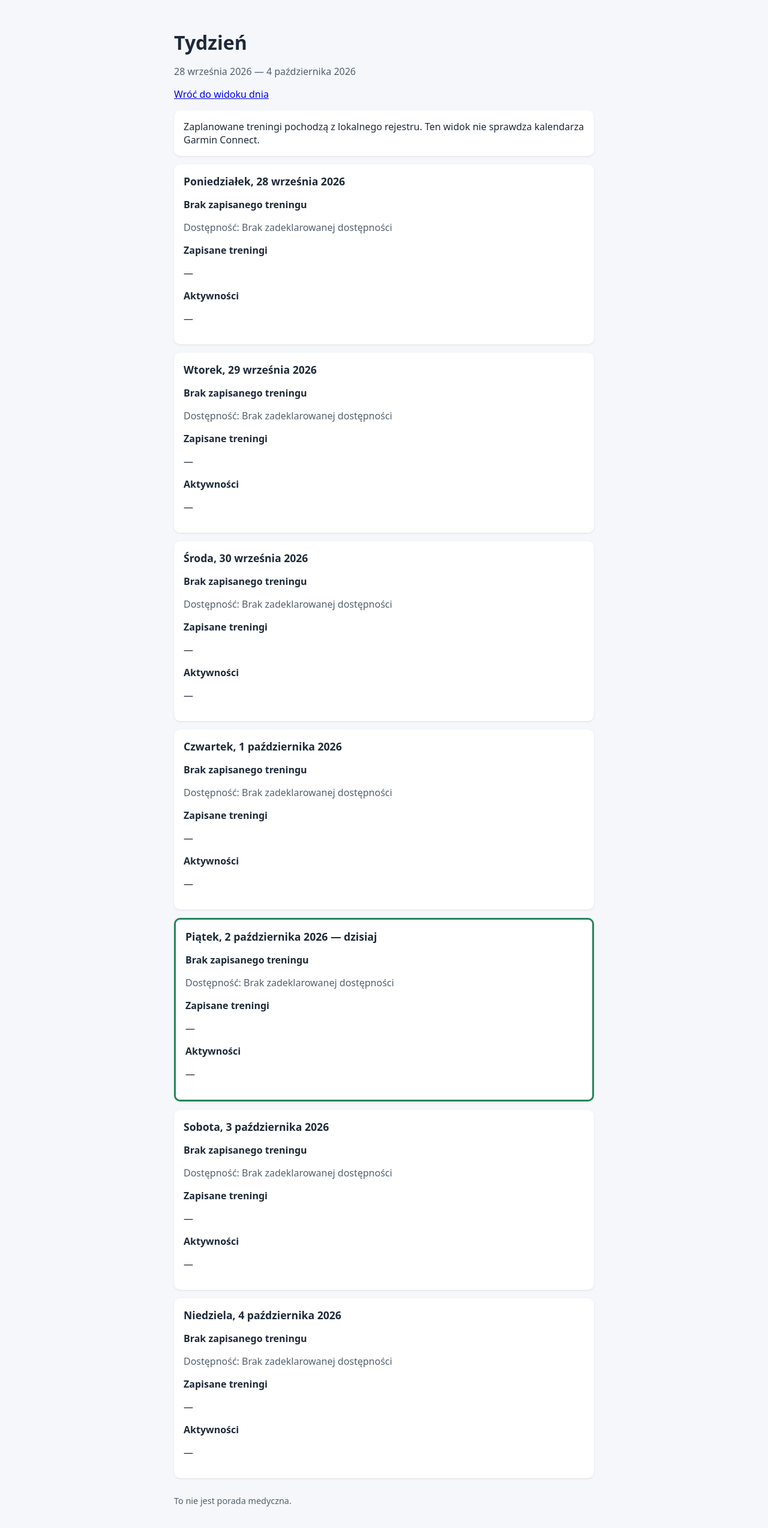
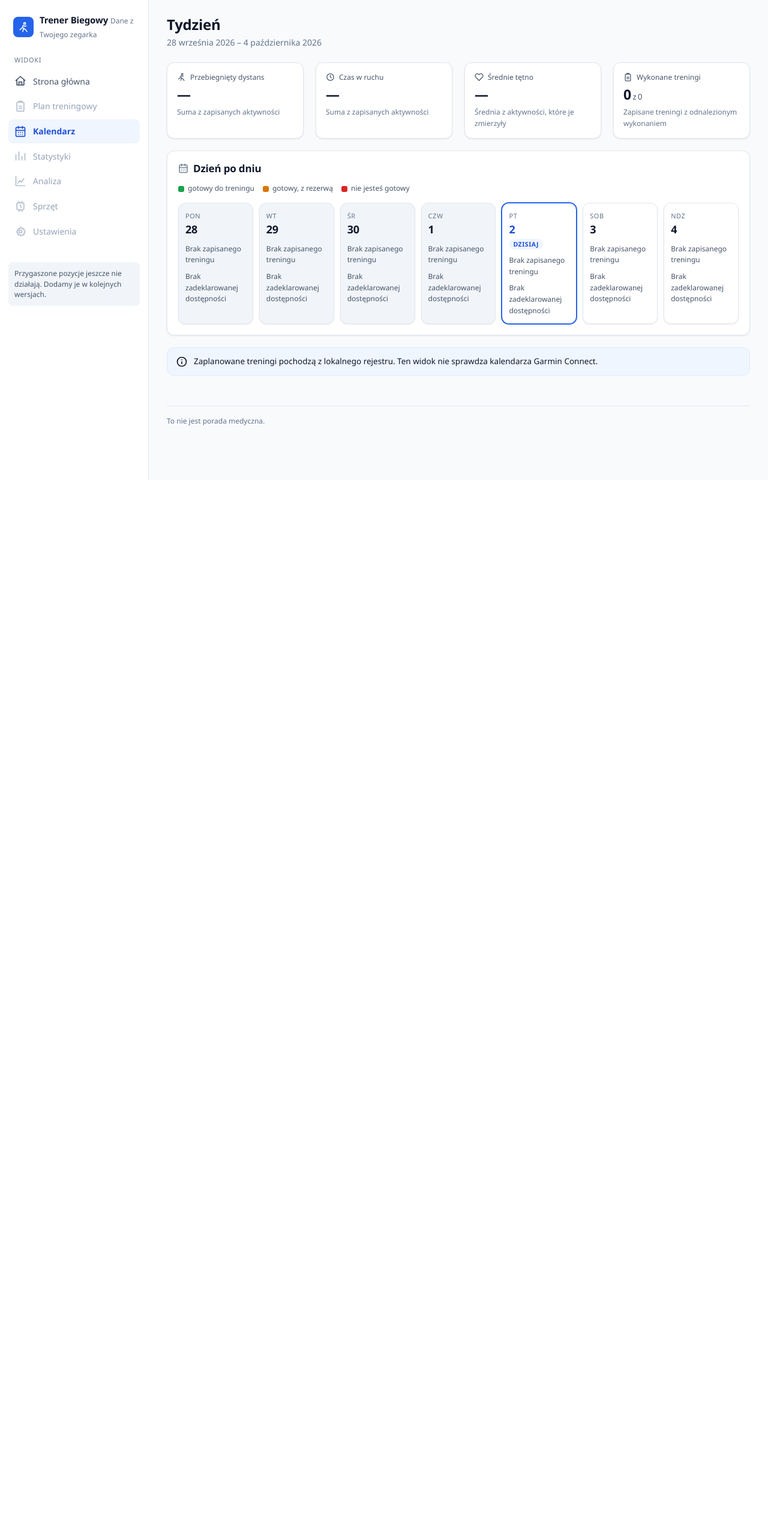
Before and after one commit to mdanielak/TrenerBiegowyAI, a FastAPI app: page /week in a window 1280 px wide. Shown: the whole page at 60% size. After the commit the page ends 800 px from the top, so only its background shows below. Run offline with FastAPI, Linux system fonts and the light colour scheme.

Commit message:
Rebuild week and job views on light theme UI shell
Week view gains per-day readiness badges, a server-rendered readiness chart and summary tiles. Job view now extends the shared shell. Fixes two muted-text contrast failures on the alt surface.

```diff
--- a/api/main.py
+++ b/api/main.py
@@ -79,6 +79,14 @@ _TREND_LABELS = {
 _RING_RADIUS = 52
 _RING_STROKE = 11
 _RING_SIZE = 128
+_WEEKDAYS_SHORT = ("pon", "wt", "śr", "czw", "pt", "sob", "ndz")
+_READINESS_PILL_CLASSES = {"ready": "ok", "ready_with_reserves": "warn", "not_ready": "bad"}
+_CHART_WIDTH = 640
+_CHART_HEIGHT = 170
+_CHART_PAD_LEFT = 30
+_CHART_PAD_RIGHT = 14
+_CHART_PAD_TOP = 14
+_CHART_PAD_BOTTOM = 28
 SYNC_COOLDOWN = timedelta(seconds=60)
 _CSRF_COOKIE = "trainer_csrf"
 
@@ -143,6 +151,101 @@ def _signal_cards(report) -> list:
             "trend": _trend_view(trends.get(trend_key)) if trend_key else None,
         })
     return cards
+
+
+def _format_minutes(value) -> str | None:
+    """Zamień minuty na czas czytelny dla człowieka."""
+    if value is None:
+        return None
+    total = int(round(float(value)))
+    hours, minutes = divmod(total, 60)
+    if hours and minutes:
+        return f"{hours} h {minutes} min"
+    if hours:
+        return f"{hours} h"
+    return f"{minutes} min"
+
+
+def _readiness_pill(day_readiness) -> dict | None:
+    """Opisz gotowość danego dnia tekstem i wariantem koloru."""
+    if not day_readiness:
+        return None
+    level = day_readiness.get("level")
+    return {
+        "level": level,
+        "label": _READINESS_LABELS.get(level, level),
+        "variant": _READINESS_PILL_CLASSES.get(level, "neutral"),
+        "score": day_readiness.get("score"),
+        "max_score": day_readiness.get("max_score"),
+    }
+
+
+def _readiness_chart(days) -> dict | None:
+    """Policz geometrię wykresu gotowości tygodniowej. Całość powstaje na serwerze."""
+    inner_width = _CHART_WIDTH - _CHART_PAD_LEFT - _CHART_PAD_RIGHT
+    inner_height = _CHART_HEIGHT - _CHART_PAD_TOP - _CHART_PAD_BOTTOM
+    baseline = _CHART_PAD_TOP + inner_height
+
+    max_score = 10.0
+    for day in days:
+        data = day.readiness
+        if data and data.get("max_score"):
+            max_score = float(data["max_score"])
+            break
+
+    steps = max(len(days) - 1, 1)
+    points = []
+    for index, day in enumerate(days):
+        data = day.readiness or {}
+        score = data.get("score")
+        point = {
+            "x": round(_CHART_PAD_LEFT + inner_width * index / steps, 2),
+            "label": _WEEKDAYS_SHORT[day.weekday_index],
+            "score": score,
+            "level": data.get("level"),
+            "is_today": day.temporal_state == "today",
+            "y": None,
+        }
+        if score is not None:
+            fraction = max(0.0, min(1.0, float(score) / max_score)) if max_score else 0.0
+            point["y"] = round(_CHART_PAD_TOP + (1.0 - fraction) * inner_height, 2)
+        points.append(point)
+
+    plotted = [point for point in points if point["y"] is not None]
+    if not plotted:
+        return None
+
+    gridlines = [
+        {
+            "y": round(_CHART_PAD_TOP + (1.0 - value / max_score) * inner_height, 2) if max_score else baseline,
+            "label": round(value) if float(value).is_integer() else round(value, 1),
+        }
+        for value in (0.0, max_score / 2, max_score)
+    ]
+
+    polyline = area = None
+    if len(plotted) > 1:
+        polyline = " ".join(f"{point['x']},{point['y']}" for point in plotted)
+        area = (
+            f"M {plotted[0]['x']},{baseline} "
+            + " ".join(f"L {point['x']},{point['y']}" for point in plotted)
+            + f" L {plotted[-1]['x']},{baseline} Z"
+        )
+
+    return {
+        "width": _CHART_WIDTH,
+        "height": _CHART_HEIGHT,
+        "baseline": round(baseline, 2),
+        "label_y": round(baseline + 18, 2),
+        "axis_x": _CHART_PAD_LEFT - 8,
+        "grid_start": _CHART_PAD_LEFT,
+        "grid_end": _CHART_WIDTH - _CHART_PAD_RIGHT,
+        "points": points,
+        "polyline": polyline,
+        "area": area,
+        "gridlines": gridlines,
+        "measured_days": len(plotted),
+    }
 
 
 class HealthResponse(BaseModel):
@@ -380,7 +483,7 @@ def create_app(*, report_provider: Callable[[], TodayReport] = get_today_report,
             return _TEMPLATES.TemplateResponse(
                 request=request, name="week.html",
                 context={"error_message": "Brakuje lokalnych danych raportu.",
-                         "error_command": "python -m trainer sync"},
+                         "error_command": "python -m trainer sync", "active_nav": "week"},
                 status_code=404, headers={"Cache-Control": "no-store"},
             )
         except Exception:
@@ -388,7 +491,7 @@ def create_app(*, report_provider: Callable[[], TodayReport] = get_today_report,
             return _TEMPLATES.TemplateResponse(
                 request=request, name="week.html",
                 context={"error_message": "Nie można odczytać lokalnych danych raportu.",
-                         "error_command": "python -m trainer sync"},
+                         "error_command": "python -m trainer sync", "active_nav": "week"},
                 status_code=503, headers={"Cache-Control": "no-store"},
             )
         return _TEMPLATES.TemplateResponse(
@@ -399,6 +502,10 @@ def create_app(*, report_provider: Callable[[], TodayReport] = get_today_report,
                 "day_status_labels": _WEEK_STATUS_LABELS,
                 "warning_labels": _WEEK_WARNING_LABELS,
                 "format_date": _format_date,
+                "format_minutes": _format_minutes,
+                "readiness_pill": _readiness_pill,
+                "weekdays_short": _WEEKDAYS_SHORT,
+                "chart": _readiness_chart(report.days),
                 "active_nav": "week",
             },
             headers={"Cache-Control": "no-store"},
@@ -454,7 +561,8 @@ def create_app(*, report_provider: Callable[[], TodayReport] = get_today_report,
             "unknown": "Nie wiemy, czy operacja się dokończyła. Sprawdź dane, zanim spróbujesz ponownie.",
         }
         return _TEMPLATES.TemplateResponse(request=request, name="job.html",
-                                           context={"job": job, "message": labels[job.status]},
+                                           context={"job": job, "message": labels[job.status],
+                                                    "active_nav": "today"},
                                            headers={"Cache-Control": "no-store"})
 
     return app
--- a/services/week.py
+++ b/services/week.py
@@ -6,6 +6,7 @@ from datetime import datetime, timedelta
 
 from services.activity_matching import assign_activities
 from services.data_extract import SnapshotStatus, read_snapshot_status
+from services.readiness import readiness_for_day
 from services.training_plan import week_bounds
 from services.workout_registry import list_workouts
 from trainer.preferences import get_weekly_availability
@@ -59,6 +60,7 @@ class WeekDayReport:
     warnings: list[str]
     workouts: list[WeekWorkout]
     activities: list[WeekActivity]
+    readiness: dict | None = None
 
 
 @dataclass
@@ -194,7 +196,8 @@ def build_week_report(*, snapshot, registry_entries, registry_status, availabili
             day_status = 'no_record'
         temporal = 'today' if date_text == today else 'past' if date_text < today else 'future'
         raw_availability = availability.get(_DAYS[index]) if isinstance(availability, dict) else None
-        days.append(WeekDayReport(date_text, index, temporal, _availability(raw_availability), day_status, [], workouts, week_activities))
+        days.append(WeekDayReport(date_text, index, temporal, _availability(raw_availability), day_status, [],
+                                  workouts, week_activities, readiness_for_day(data, date_text)))
     all_activities = [activity for day in days for activity in day.activities]
     distances = [activity.distance_km for activity in all_activities
                  if isinstance(activity.distance_km, (int, float)) and not isinstance(activity.distance_km, bool)]
--- a/templates/_styles.html
+++ b/templates/_styles.html
@@ -259,7 +259,7 @@
   .trend { display: inline-flex; align-items: center; gap: 3px; font-size: 12px; font-weight: 600; }
   .trend.favorable { color: var(--ok-fg); }
   .trend.unfavorable { color: var(--danger-fg); }
-  .trend.flat { color: var(--fg-muted); }
+    .trend.flat { color: var(--fg-mid); }
 
   /* ===================== kafelki podsumowania ===================== */
 
@@ -305,7 +305,7 @@
   .empty {
     padding: 22px 16px;
     text-align: center;
-    color: var(--fg-muted);
+    color: var(--fg-mid);
     font-size: 13.5px;
     background: var(--surface-alt);
     border-radius: var(--radius-sm);
--- a/templates/week.html
+++ b/templates/week.html
@@ -1,37 +1,201 @@
-<!doctype html>
-<html lang="pl">
-<head>
-  <meta charset="utf-8">
-  <meta name="viewport" content="width=device-width, initial-scale=1">
-  <title>Trener Biegowy — tydzień</title>
-  <style>
-    :root { font-family: system-ui, sans-serif; color: #1d2939; background: #f5f7fa; }
-    body { margin: 0; padding: 28px 16px; } main { max-width: 700px; margin: auto; }
-    h1 { margin-bottom: 4px; } h2 { font-size: 1.1rem; margin: 0 0 8px; }
-    .muted { color: #52606d; } .day, .error, .notice { background: #fff; border-radius: 10px; padding: 16px; margin: 14px 0; box-shadow: 0 1px 3px #1018281a; }
-    .today { border: 3px solid #25855a; } .warning { background: #fff4cc; border-left: 5px solid #b7791f; padding: 12px; margin: 12px 0; }
-    .status { font-weight: 700; } .status.uncertain { color: #8a4b08; } .status.no_record { color: #52606d; } .status.matched { color: #17663e; }
-    ul { padding-left: 20px; margin: 8px 0; } li { margin: 6px 0; } .section { margin-top: 14px; }
-    code { background: #eef2f6; padding: 2px 5px; border-radius: 3px; } footer { margin: 28px 0 8px; color: #52606d; font-size: .9rem; }
-  </style>
-</head>
-<body><main>
+{% extends "_base.html" %}
+
+{% block title %}Trener Biegowy — tydzień{% endblock %}
+
+{% block content %}
+{% import "_icons.html" as ico %}
 {% if error_message %}
-  <section class="error"><h1>Nie można pokazać danych</h1><p>{{ error_message }} Uruchom w terminalu: <code>{{ error_command }}</code></p></section>
+
+  <div class="page-head">
+    <h1>Nie można pokazać danych</h1>
+  </div>
+  <div class="banner bad">
+    {{ ico.info() }}
+    <div class="banner-body">
+      <p>{{ error_message }}</p>
+      {% if error_command %}<p class="mid">Uruchom w terminalu: <code>{{ error_command }}</code></p>{% endif %}
+    </div>
+  </div>
+
 {% else %}
-  <header><h1>Tydzień</h1><p class="muted">{{ format_date(report.week_start) }} — {{ format_date(report.week_end) }}</p><p><a href="/">Wróć do widoku dnia</a></p></header>
-  <section class="notice">Zaplanowane treningi pochodzą z lokalnego rejestru. Ten widok nie sprawdza kalendarza Garmin Connect.</section>
-  {% if report.registry_status|default('ok') == 'missing' %}<section class="warning">Nie znaleziono lokalnego rejestru treningów, więc nie ma czego pokazać w planie.</section>{% elif report.registry_status|default('ok') == 'invalid' %}<section class="warning">Lokalny rejestr treningów jest nieczytelny. Plan może być niepełny.</section>{% endif %}
-  {% for warning in report.warnings %}{% if warning in warning_labels %}<section class="warning">{{ warning_labels[warning] }}</section>{% endif %}{% endfor %}
-  {% for day in report.days %}
-  <section class="day {% if day.temporal_state == 'today' %}today{% endif %}">
-    <h2>{{ weekdays[day.weekday_index]|capitalize }}, {{ format_date(day.date) }}{% if day.temporal_state == 'today' %} — dzisiaj{% endif %}</h2>
-    <p class="status {{ day.status }}">{{ day_status_labels.get(day.status, '—') }}</p>
-    <p class="muted">Dostępność: {% if day.availability is none or not day.availability.configured %}Brak zadeklarowanej dostępności{% elif day.availability.available %}{{ day.availability.min_minutes }}–{{ day.availability.max_minutes }} min{% else %}Dzień odpoczynku{% endif %}</p>
-    <div class="section"><strong>Zapisane treningi</strong>{% if day.workouts %}<ul>{% for workout in day.workouts %}<li>{{ workout.name or '—' }} — {% if workout.status == 'matched' %}Znaleziono wykonanie{% elif workout.status == 'planned' %}Zaplanowane{% elif workout.status == 'no_record' %}Brak wykonania w lokalnych danych{% else %}Nie można jednoznacznie porównać{% endif %}{% if workout.match_method == 'ambiguous' %}. Nie można jednoznacznie przypisać wykonania.{% endif %}</li>{% endfor %}</ul>{% else %}<p>—</p>{% endif %}</div>
-    <div class="section"><strong>Aktywności</strong>{% if day.activities %}<ul>{% for activity in day.activities %}<li>{{ activity.started_at[11:16] or '—' }} — {{ activity.name or '—' }}{% if activity.distance_km is not none %}, {{ activity.distance_km }} km{% endif %}{% if activity.duration_min is not none %}, {{ activity.duration_min }} min{% endif %}{% if activity.sport.startswith('running') and activity.matched_workout_id is none %} — Bieg bez dopasowania do zapisanego planu{% endif %}</li>{% endfor %}</ul>{% else %}<p>—</p>{% endif %}</div>
-  </section>
-  {% endfor %}
-  <footer>To nie jest porada medyczna.</footer>
+
+  <div class="page-head">
+    <h1>Tydzień</h1>
+    <p class="page-sub">{{ format_date(report.week_start) }} – {{ format_date(report.week_end) }}</p>
+  </div>
+
+  <div class="stack">
+
+    {% if report.registry_status|default('ok') == 'missing' %}
+      <div class="banner warn">
+        {{ ico.info() }}
+        <div class="banner-body">
+          <p class="banner-title">Nie znaleziono lokalnego rejestru treningów, więc nie ma czego pokazać w planie.</p>
+        </div>
+      </div>
+    {% elif report.registry_status|default('ok') == 'invalid' %}
+      <div class="banner warn">
+        {{ ico.info() }}
+        <div class="banner-body">
+          <p class="banner-title">Lokalny rejestr treningów jest nieczytelny. Plan może być niepełny.</p>
+        </div>
+      </div>
+    {% endif %}
+
+    {% for warning in report.warnings %}
+      {% if warning in warning_labels %}
+        <div class="banner warn">
+          {{ ico.info() }}
+          <div class="banner-body">
+            <p class="banner-title">{{ warning_labels[warning] }}</p>
+          </div>
+        </div>
+      {% endif %}
+    {% endfor %}
+
+    {% if report.summary %}
+      <div class="grid grid-4">
+        <div class="tile">
+          <span class="tile-label">{{ ico.runner(15) }}<span>Przebiegnięty dystans</span></span>
+          <span class="tile-value">
+            {% if report.summary.total_distance_km is not none %}{{ report.summary.total_distance_km|round(1) }}<span class="tile-unit">km</span>
+            {%- else %}—{% endif %}
+          </span>
+          <span class="tile-foot">Suma z zapisanych aktywności</span>
+        </div>
+
+        <div class="tile">
+          <span class="tile-label">{{ ico.clock(15) }}<span>Czas w ruchu</span></span>
+          <span class="tile-value">
+            {% if report.summary.total_duration_min is not none %}{{ format_minutes(report.summary.total_duration_min) }}
+            {%- else %}—{% endif %}
+          </span>
+          <span class="tile-foot">Suma z zapisanych aktywności</span>
+        </div>
+
+        <div class="tile">
+          <span class="tile-label">{{ ico.heart(15) }}<span>Średnie tętno</span></span>
+          <span class="tile-value">
+            {% if report.summary.average_hr is not none %}{{ report.summary.average_hr }}<span class="tile-unit">bpm</span>
+            {%- else %}—{% endif %}
+          </span>
+          <span class="tile-foot">Średnia z aktywności, które je zmierzyły</span>
+        </div>
+
+        <div class="tile">
+          <span class="tile-label">{{ ico.clipboard(15) }}<span>Wykonane treningi</span></span>
+          <span class="tile-value">{{ report.summary.completed_workouts }}<span class="tile-unit">z {{ report.summary.planned_workouts }}</span></span>
+          <span class="tile-foot">Zapisane treningi z odnalezionym wykonaniem</span>
+        </div>
+      </div>
+    {% endif %}
+
+    {% if chart %}
+      <section class="card">
+        <div class="card-head">
+          <h2>{{ ico.line_chart(17) }}<span>Gotowość w tym tygodniu</span></h2>
+        </div>
+        <svg class="chart" width="{{ chart.width }}" height="{{ chart.height }}"
+             viewBox="0 0 {{ chart.width }} {{ chart.height }}" role="img"
+             aria-label="Wykres gotowości dzień po dniu w tym tygodniu.">
+          {% for line in chart.gridlines %}
+            <line class="chart-grid" x1="{{ chart.grid_start }}" y1="{{ line.y }}" x2="{{ chart.grid_end }}" y2="{{ line.y }}"/>
+            <text class="chart-axis" x="{{ chart.axis_x }}" y="{{ line.y + 4 }}" text-anchor="end">{{ line.label }}</text>
+          {% endfor %}
+          {% if chart.area %}<path class="chart-area" d="{{ chart.area }}"/>{% endif %}
+          {% if chart.polyline %}<polyline class="chart-line" points="{{ chart.polyline }}"/>{% endif %}
+          {% for point in chart.points %}
+            {% if point.y is not none %}
+              <circle class="chart-dot{% if point.is_today %} today{% endif %}" cx="{{ point.x }}" cy="{{ point.y }}" r="4.5"/>
+            {% endif %}
+            <text class="chart-axis" x="{{ point.x }}" y="{{ chart.label_y }}" text-anchor="middle">{{ point.label }}</text>
+          {% endfor %}
+        </svg>
+        <p class="tile-foot">Punkty są tylko dla dni, w których zegarek zmierzył nocne dane. Zmierzone dni: {{ chart.measured_days }} z 7.</p>
+      </section>
+    {% endif %}
+
+    <section class="card">
+      <div class="card-head">
+        <h2>{{ ico.calendar(17) }}<span>Dzień po dniu</span></h2>
+      </div>
+
+      <div class="legend">
+        <span class="legend-item"><span class="legend-swatch" style="background: var(--ok-icon)"></span><span>gotowy do treningu</span></span>
+        <span class="legend-item"><span class="legend-swatch" style="background: var(--warn-icon)"></span><span>gotowy, z rezerwą</span></span>
+        <span class="legend-item"><span class="legend-swatch" style="background: var(--danger-icon)"></span><span>nie jesteś gotowy</span></span>
+      </div>
+
+      <div class="week" style="margin-top: 14px">
+        {% for day in report.days %}
+          {% set pill = readiness_pill(day.readiness) %}
+          <div class="day {% if day.temporal_state == 'today' %}today{% elif day.temporal_state == 'past' %}past{% endif %}"
+               role="group" aria-label="{{ weekdays[day.weekday_index]|capitalize }}, {{ format_date(day.date) }}">
+            <div class="day-head">
+              <span class="day-name">{{ weekdays_short[day.weekday_index] }}</span>
+              <span class="day-num">{{ day.date[8:10]|int }}</span>
+              {% if day.temporal_state == 'today' %}<span class="day-today-tag">dzisiaj</span>{% endif %}
+            </div>
+
+            {% if pill %}
+              <span class="pill {{ pill.variant }}">{{ pill.score }} z {{ pill.max_score }}</span>
+            {% endif %}
+
+            <span class="day-block-meta">{{ day_status_labels.get(day.status, '—') }}</span>
+
+            {% for workout in day.workouts %}
+              <div class="day-block">
+                <span class="day-block-label">Plan</span>
+                <span class="day-block-title">{{ workout.name or '—' }}</span>
+                <span class="day-block-meta">
+                  {% if workout.planned_distance_km is not none %}{{ workout.planned_distance_km }} km{% endif %}
+                  {% if workout.planned_duration_min is not none %}{{ workout.planned_duration_min|round|int }} min{% endif %}
+                  {% if workout.hr_zone %}{{ workout.hr_zone }}{% elif workout.hr_target %}{{ workout.hr_target }}{% endif %}
+                </span>
+                {% if workout.match_method == 'ambiguous' %}
+                  <span class="day-block-meta">Nie można jednoznacznie przypisać wykonania.</span>
+                {% endif %}
+              </div>
+            {% endfor %}
+
+            {% for activity in day.activities %}
+              <div class="day-block">
+                <span class="day-block-label">Wykonanie</span>
+                <span class="day-block-title">{{ activity.name or '—' }}</span>
+                <span class="day-block-meta">
+                  {{ activity.started_at[11:16] or '—' }}
+                  {% if activity.distance_km is not none %}· {{ activity.distance_km }} km{% endif %}
+                  {% if activity.duration_min is not none %}· {{ activity.duration_min|round|int }} min{% endif %}
+                  {% if activity.avg_hr is not none %}· {{ activity.avg_hr }} bpm{% endif %}
+                </span>
+                {% if activity.sport.startswith('running') and activity.matched_workout_id is none %}
+                  <span class="day-block-meta">Bieg bez dopasowania do zapisanego planu</span>
+                {% endif %}
+              </div>
+            {% endfor %}
+
+            {% if not day.workouts and not day.activities %}
+              <span class="day-block-meta">
+                {% if day.availability is none or not day.availability.configured %}Brak zadeklarowanej dostępności
+                {%- elif day.availability.available %}Wolne {{ day.availability.min_minutes }}–{{ day.availability.max_minutes }} min
+                {%- else %}Dzień odpoczynku{% endif %}
+              </span>
+            {% endif %}
+          </div>
+        {% endfor %}
+      </div>
+    </section>
+
+    <div class="banner info">
+      {{ ico.info() }}
+      <div class="banner-body">
+        <p>Zaplanowane treningi pochodzą z lokalnego rejestru. Ten widok nie sprawdza kalendarza Garmin Connect.</p>
+      </div>
+    </div>
+
+    <footer>To nie jest porada medyczna.</footer>
+
+  </div>
+
 {% endif %}
-</main></body></html>
+{% endblock %}
```
Also changed, not shown: templates/job.html (+34 -2 lines), tests/test_api.py (+5 -0 lines).
